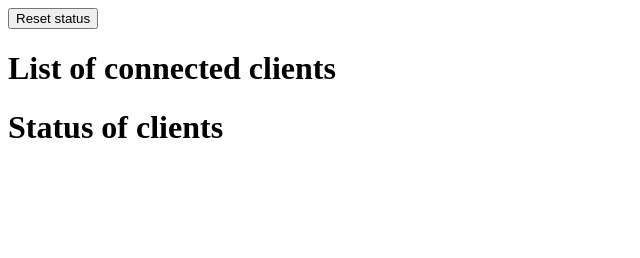
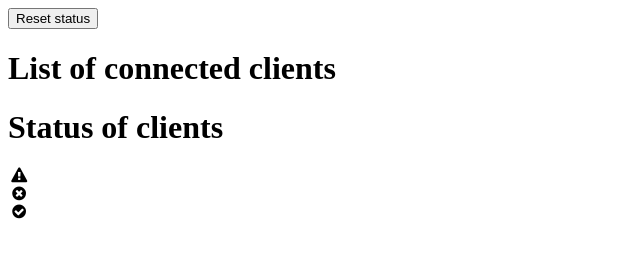
Before and after one commit to MariaTheCoder/WebSocketPresentation, a website: page public/presenter.html in a window 1280 px wide. Shown: the full height of the page, 0-640 px from the left. Drawn offline with nearby package versions, Linux system fonts and the light colour scheme; no server answers.

Commit message:
use fontello icons to indicate client status

```diff
--- /dev/null
+++ b/public/fontello.css
@@ -0,0 +1,59 @@
+@font-face {
+  font-family: 'fontello';
+  src: url('font/fontello.eot?50122666');
+  src: url('font/fontello.eot?50122666#iefix') format('embedded-opentype'),
+       url('font/fontello.woff2?50122666') format('woff2'),
+       url('font/fontello.woff?50122666') format('woff'),
+       url('font/fontello.ttf?50122666') format('truetype'),
+       url('font/fontello.svg?50122666#fontello') format('svg');
+  font-weight: normal;
+  font-style: normal;
+}
+/* Chrome hack: SVG is rendered more smooth in Windozze. 100% magic, uncomment if you need it. */
+/* Note, that will break hinting! In other OS-es font will be not as sharp as it could be */
+/*
+@media screen and (-webkit-min-device-pixel-ratio:0) {
+  @font-face {
+    font-family: 'fontello';
+    src: url('../font/fontello.svg?50122666#fontello') format('svg');
+  }
+}
+*/
+[class^="icon-"]:before, [class*=" icon-"]:before {
+  font-family: "fontello";
+  font-style: normal;
+  font-weight: normal;
+  speak: never;
+
+  display: inline-block;
+  text-decoration: inherit;
+  width: 1em;
+  margin-right: .2em;
+  text-align: center;
+  /* opacity: .8; */
+
+  /* For safety - reset parent styles, that can break glyph codes*/
+  font-variant: normal;
+  text-transform: none;
+
+  /* fix buttons height, for twitter bootstrap */
+  line-height: 1em;
+
+  /* Animation center compensation - margins should be symmetric */
+  /* remove if not needed */
+  margin-left: .2em;
+
+  /* you can be more comfortable with increased icons size */
+  /* font-size: 120%; */
+
+  /* Font smoothing. That was taken from TWBS */
+  -webkit-font-smoothing: antialiased;
+  -moz-osx-font-smoothing: grayscale;
+
+  /* Uncomment for 3D effect */
+  /* text-shadow: 1px 1px 1px rgba(127, 127, 127, 0.3); */
+}
+
+.icon-attention:before { content: '\e800'; } /* '' */
+.icon-cancel-circled:before { content: '\e801'; } /* '' */
+.icon-ok-circled:before { content: '\e802'; } /* '' */
--- a/public/presenter.html
+++ b/public/presenter.html
@@ -5,6 +5,7 @@
     <meta http-equiv="X-UA-Compatible" content="IE=edge" />
     <meta name="viewport" content="width=device-width, initial-scale=1.0" />
     <link rel="stylesheet" href="stylePres.css">
+    <link rel="stylesheet" href="fontello.css">
     <title>Presenter</title>
     <script defer src="presenter.js"></script>
     <script src="http://localhost:3000/socket.io/socket.io.js"></script>
@@ -24,6 +25,9 @@
     </div>
     <div>
       <h1>Status of clients</h1>
+      <div><i class="icon-attention"></i></div>
+      <div><i class="icon-cancel-circled"></i></div>
+      <div><i class="icon-ok-circled"></i></div>
       <ul id="client_status"></ul>
     </div>
   </body>
```
Also changed, not shown: public/font/fontello.ttf (added), public/font/fontello.woff (added), public/font/fontello.woff2 (added), 2 other files.
